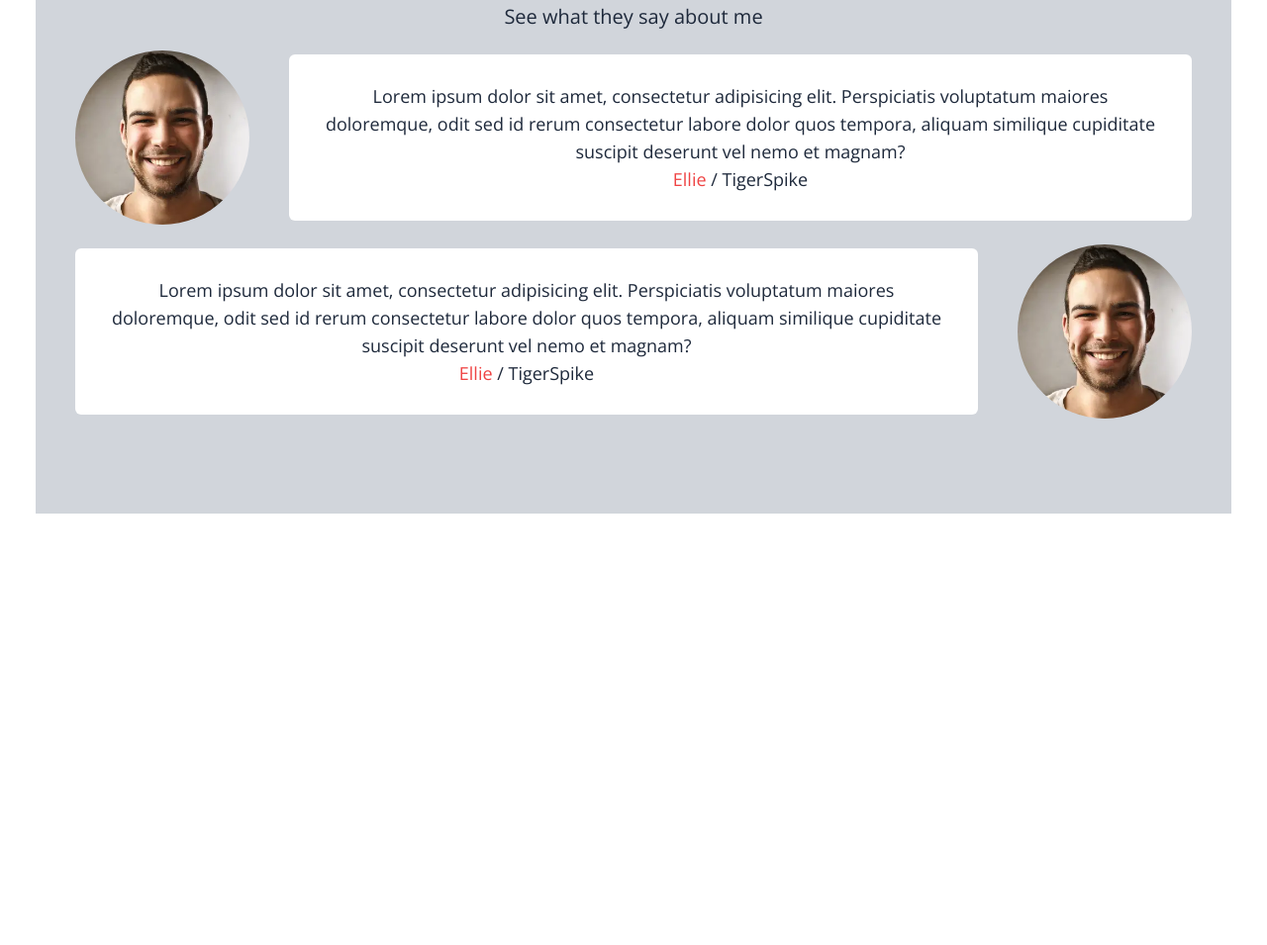
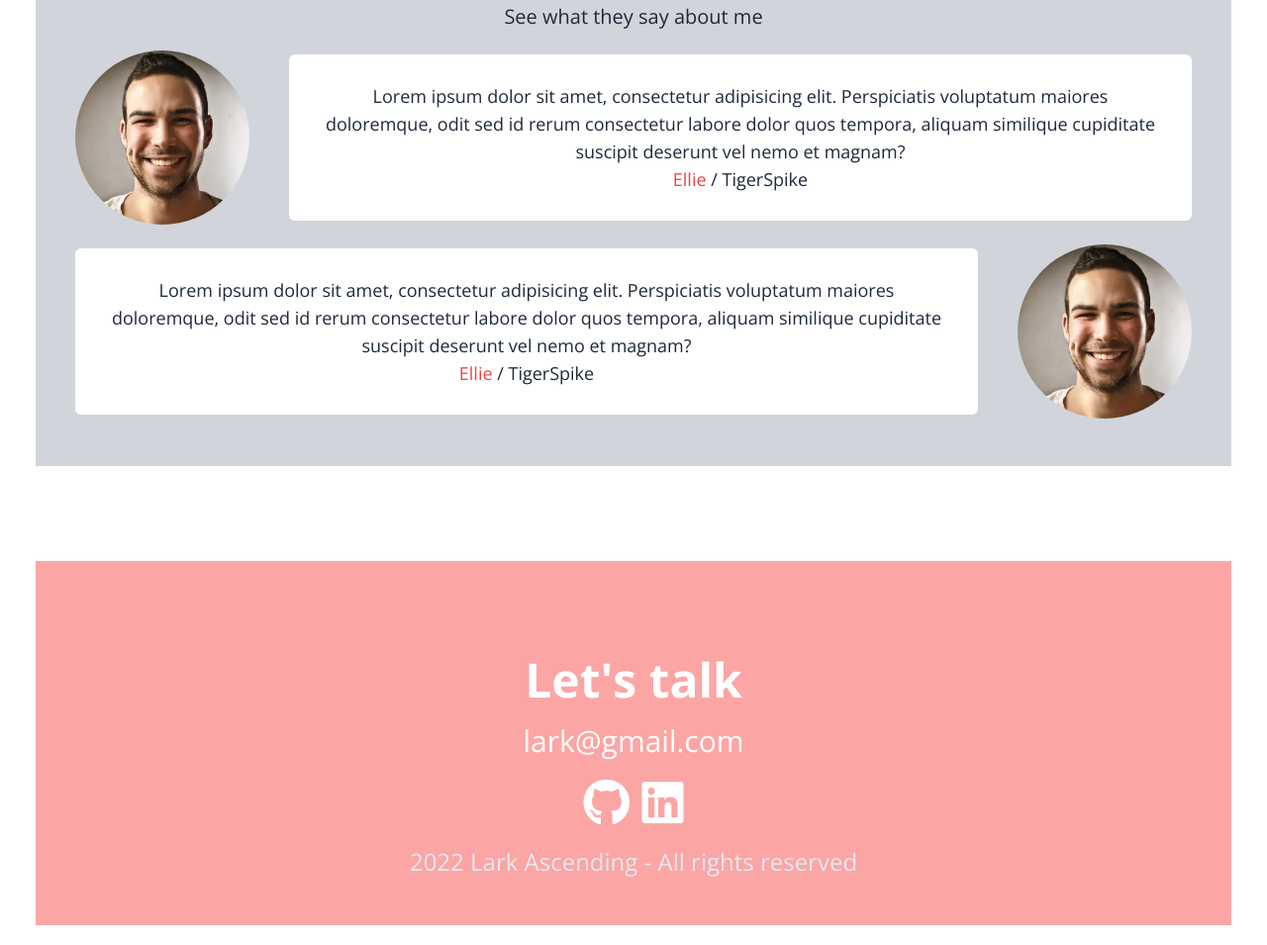
Before and after one commit to ldj8597/portfolio, a website: page index.html in a window 1280 px wide. Shown: the part 3653-4608 px from the top of the page at 99% size. Before the commit the page ends 4288 px from the top, so only its background shows below. Drawn offline with nearby package versions, Linux system fonts and the light colour scheme.

Commit message:
HTML: Contact

```diff
--- a/index.html
+++ b/index.html
@@ -210,7 +210,7 @@
     </section>
 
     <!-- Testimonials -->
-    <section id="testimonials" class="flex flex-col items-center gap-5 bg-gray-300 py-24 px-10">
+    <section id="testimonials" class="flex flex-col items-center gap-5 bg-gray-300 pt-24 pb-12 px-10">
         <h2 class="section-title">Testimonials</h2>
         <p class="section-description">See what they say about me</p>
         <div class="flex flex-row items-center gap-10">
@@ -230,7 +230,15 @@
     </section>
 
     <!-- Contact -->
-    <section id="contact"></section>
+    <section id="contact" class="flex flex-col items-center gap-5 bg-red-300 text-white pt-24 pb-12">
+        <h2 class="section-title">Let's talk</h2>
+        <h3 class="text-3xl">lark@gmail.com</h3>
+        <div class="text-5xl">
+            <a href=""><i class="fa-brands fa-github"></i></a>
+            <a href=""><i class="fa-brands fa-linkedin"></i></a>
+        </div>
+        <p class="text-2xl text-slate-200">2022 Lark Ascending - All rights reserved</p>
+    </section>
 
 </body>
 </html>
```
Also changed, not shown: style.css.
